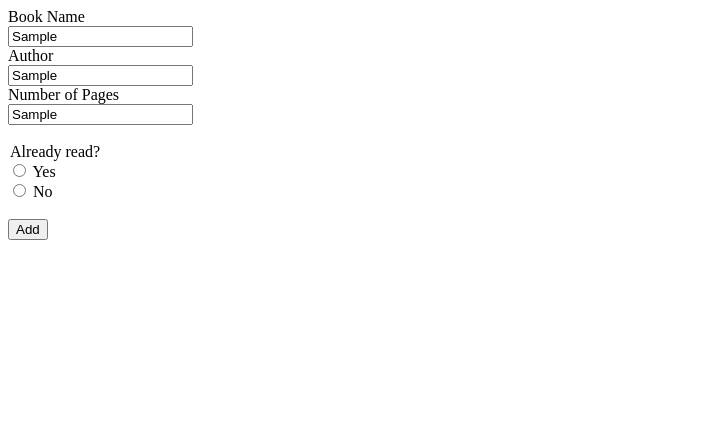
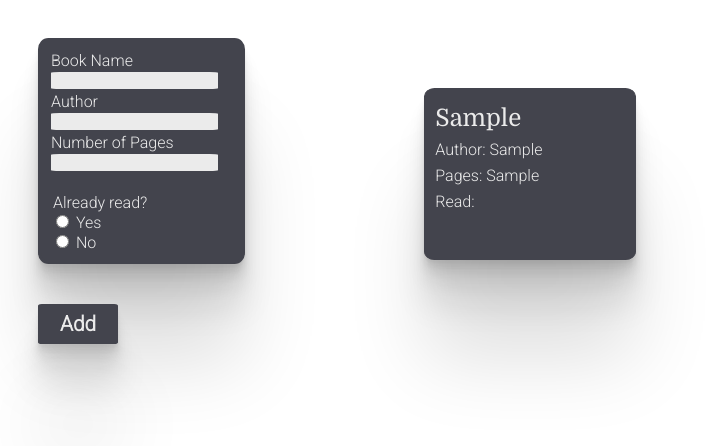
Before and after one commit to BarnoldSporrance/TOPLibrary, a plain HTML site: page index.html in a window 1280 px wide. Both pictures are taken after typing "Sample", "Sample", "Sample" into the empty fields and a click on the button "Add". Shown: the whole page, without its empty margins (0-709 px from the left). Drawn offline with Linux system fonts and the light colour scheme.

Commit message:
basic framework & styles established

```diff
--- a/index.html
+++ b/index.html
@@ -7,7 +7,8 @@
 
 </head>
 <body class="outline">
-  <form>
+ <div>
+  <form id = 'form' class="form">
     <label for="name">Book Name</label><br>
     <input type="text" id="name" name="name"><br>
 
@@ -23,9 +24,11 @@
     <input type="radio" id="readNo" name="read" value="no">
     <label for="readNo">No</label><br>
   </form>
-  <br><button id="addButton">Add</button>
+  <button id="addButton" class="addButton">Add</button>
+</div>
 
 
+  <div id="cardHolder" class="cardHolder"></div>
 
 
 
--- a/script.js
+++ b/script.js
@@ -12,11 +12,6 @@ function Book(name, author, pages, whetherRead) {
 
 // Addds creates book from form input, adds to library
 function addBookToLibrary() {
-
-  let deletableDiv = document.getElementById('cardHolder');
-  deletableDiv.parentNode.removeChild(deletableDiv);
-
-
   // get all the values from the form
   let nameFromForm = document.getElementById("name").value;
   let authorFromForm = document.getElementById("author").value;
@@ -32,31 +27,28 @@ function addBookToLibrary() {
   // create a new object using the values form the form
   let bookHolder = new Book(nameFromForm, authorFromForm, pageNumberFromForm, whetherReadFromForm);
   myLibrary.push(bookHolder);
-
   // run the display function
   displayBooks();
   // run a clear form function
+  document.getElementById("form").reset();
 }
-// new comment
+
+// function to display cards
+function displayBooks(){
+  cardHolder.innerHTML="";
+  //loop through each item in the display
+  myLibrary.forEach(function(book){
+  let bookCard = document.createElement('div');
+  bookCard.className = "bookCard";
+  bookCard.innerHTML = `<span style="font-family: 'Domine', serif;font-size: 1.5em;">${book.name}</span><span><br>Author: ${book.author}<br>Pages: ${book.pages}<br>Read: ${book.whetherRead}</span>`;
+  cardHolder.appendChild(bookCard);
+ });
+} // end displayBooks
+
+
 let addBook = document.getElementById("addButton");
 // add event listener
 addBook.addEventListener("click", addBookToLibrary);
 
-let firstPlaceHolder = new Book ("Lord of the Flies", "William Golding", "216 pages", "yes");
-let myLibrary = [firstPlaceHolder];
 
-// function to display cards
-function displayBooks(){
-  let cardHolder = document.createElement('div');
-  cardHolder.id='cardHolder';
-  cardHolder.className = 'cardHolder';
-  document.body.appendChild(cardHolder);
-
-  //loop through each item in the display
-  myLibrary.forEach(function(book){
-  let bookCard = document.createElement('div');
-  bookCard.className = "bookCard";
-  bookCard.innerHTML = `Title: ${book.name}<br>Author: ${book.author}<br>No. of Pages: ${book.pages}<br>Previously read: ${book.whetherRead}`;
-  cardHolder.appendChild(bookCard);
- });
-} // end displayBooks
+let myLibrary = [];
--- a/styles.css
+++ b/styles.css
@@ -1,24 +1,101 @@
+@import url('https://fonts.googleapis.com/css2?family=Domine&family=Roboto:wght@300&display=swap');
+
+.outline{
+    display: flex;
+    flex-direction: row;
+    justify-content: flex-start;
+    flex-wrap: wrap;
+}
+
+
 #cardHolder {
   display: flex;
   flex-direction: row;
   justify-content: flex-start;
-background-color: gray;
-width: 50%;
+  width: 60%;
   margin: auto;
+  margin-top: 50px;
+
   flex-wrap: wrap;
 }
 
-.cardHolder {
+.bookCard {
+  font-family: 'Roboto', sans-serif;
+  color: #ebebeb;
   border-style: solid;
-    border-width: 3px;
+  border-color: #43444D;
+  background-color: #43444D;
+  border-width: 1px;
+  height: 150px;
+  width: 25%;
+  margin: 30px;
+  padding: 10px;
+  border-radius: 5%;
+  line-height: 1.6;
+  padding-top: 10px;
+  box-shadow:
+    0 2.8px 2.2px rgba(0, 0, 0, 0.034),
+    0 6.7px 5.3px rgba(0, 0, 0, 0.048),
+    0 12.5px 10px rgba(0, 0, 0, 0.06),
+    0 22.3px 17.9px rgba(0, 0, 0, 0.072),
+    0 44.8px 33.4px rgba(0, 0, 0, 0.086),
+    0 100px 80px rgba(0, 0, 0, 0.12)
+  ;
 }
 
-.bookCard {
+.form{
+  font-family: 'Roboto', sans-serif;
+  color: #ebebeb;
   border-style: solid;
-    border-width: 3px;
-    background-color: aqua;
-    height: 150px;
-    width: 25%;
-    margin: 20px;
+  border-color: #43444D;
+  background-color: #43444D;
+  height: 200px;
+  min-width: 10%;
+  margin: 30px;
   padding: 10px;
+  border-radius: 5%;
+  padding-top: 10px;
+  box-shadow:
+    0 2.8px 2.2px rgba(0, 0, 0, 0.034),
+    0 6.7px 5.3px rgba(0, 0, 0, 0.048),
+    0 12.5px 10px rgba(0, 0, 0, 0.06),
+    0 22.3px 17.9px rgba(0, 0, 0, 0.072),
+    0 44.8px 33.4px rgba(0, 0, 0, 0.086),
+    0 100px 80px rgba(0, 0, 0, 0.12)
+  ;
 }
+
+.addButton{
+    font-family: 'Roboto', sans-serif;
+    font-size: 1.3em;
+    font-weight: bold;
+    color: #ebebeb;
+    padding-bottom: 10px;
+    padding-top:7px;
+    border-style: solid;
+    border-color: #43444D;
+    background-color: #43444D;
+    border-width: 1px;
+    height: 40px;
+    width: 80px;
+    margin: 10px;
+    margin-left: 30px;
+
+  border-radius: 5%;
+  box-shadow:
+    0 2.8px 2.2px rgba(0, 0, 0, 0.034),
+    0 6.7px 5.3px rgba(0, 0, 0, 0.048),
+    0 12.5px 10px rgba(0, 0, 0, 0.06),
+    0 22.3px 17.9px rgba(0, 0, 0, 0.072),
+    0 44.8px 33.4px rgba(0, 0, 0, 0.086),
+    0 100px 80px rgba(0, 0, 0, 0.12)
+  ;
+}
+
+input[type=text] {
+    width: 90%;
+    background-color: #ebebeb;
+    border-radius: 5%;
+    border-style: none;
+    margin-bottom: 3px;
+  }
```
Also changed, not shown: 1 other file. Lines whose indentation alone changed are shown as unchanged.
